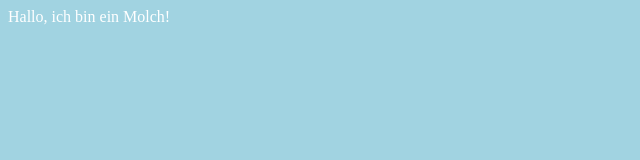
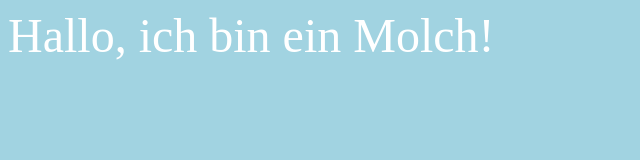
Before and after one commit to molchweb/molchweb.github.io, a plain HTML site: page index.html in a window 1280 px wide. Shown: the whole page, without its empty margins (0-640 px from the left). Drawn offline with Linux system fonts and the light colour scheme; a web font is replaced by a local one.

Commit message:
Update index.html

```diff
--- a/index.html
+++ b/index.html
@@ -5,7 +5,7 @@
        body {
          background-color: #A1D3E1;
          font-family: "viga";
-         font-size: 300%%;
+         font-size: 300%;
          color: white;
          align: center;
        }
```
